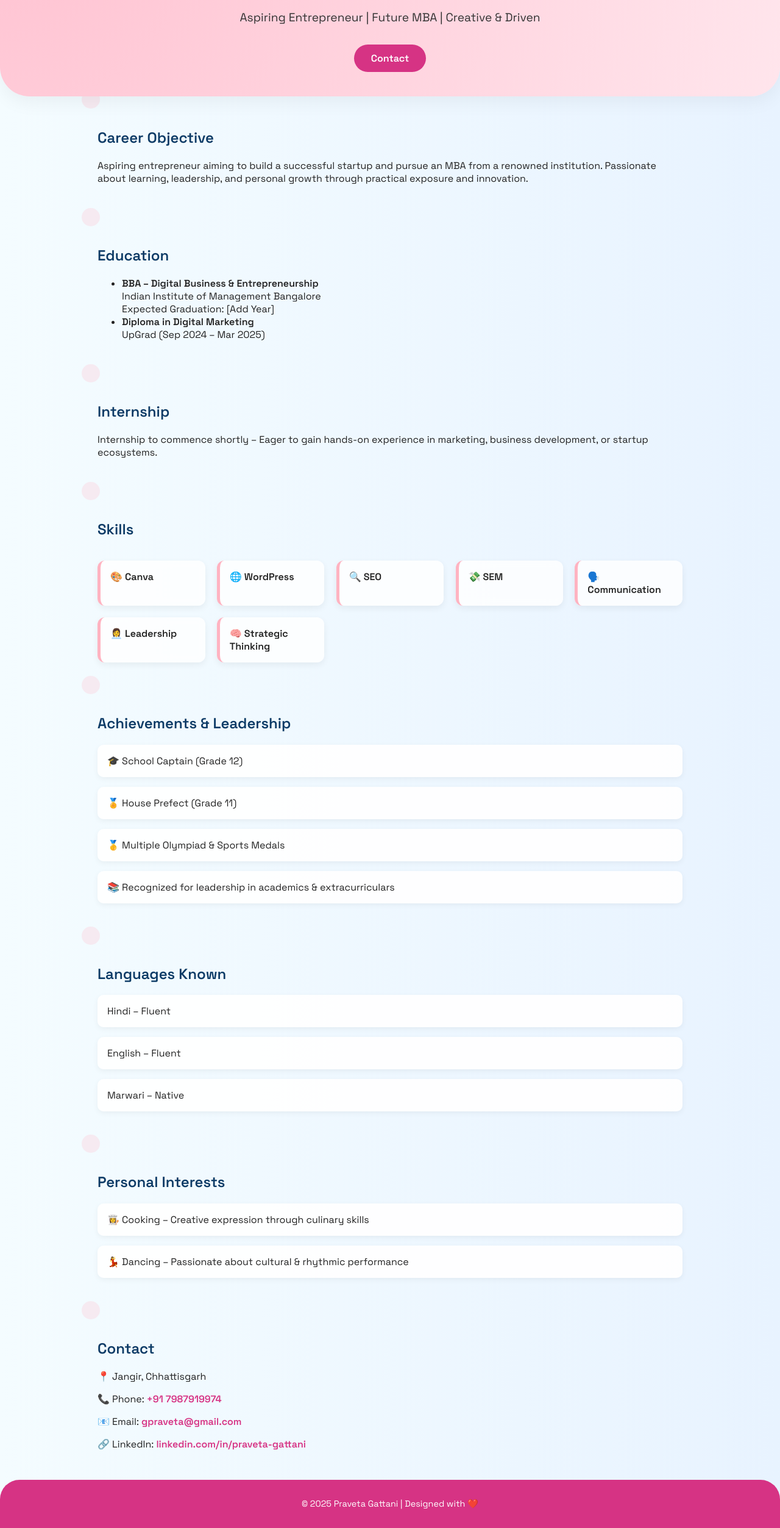
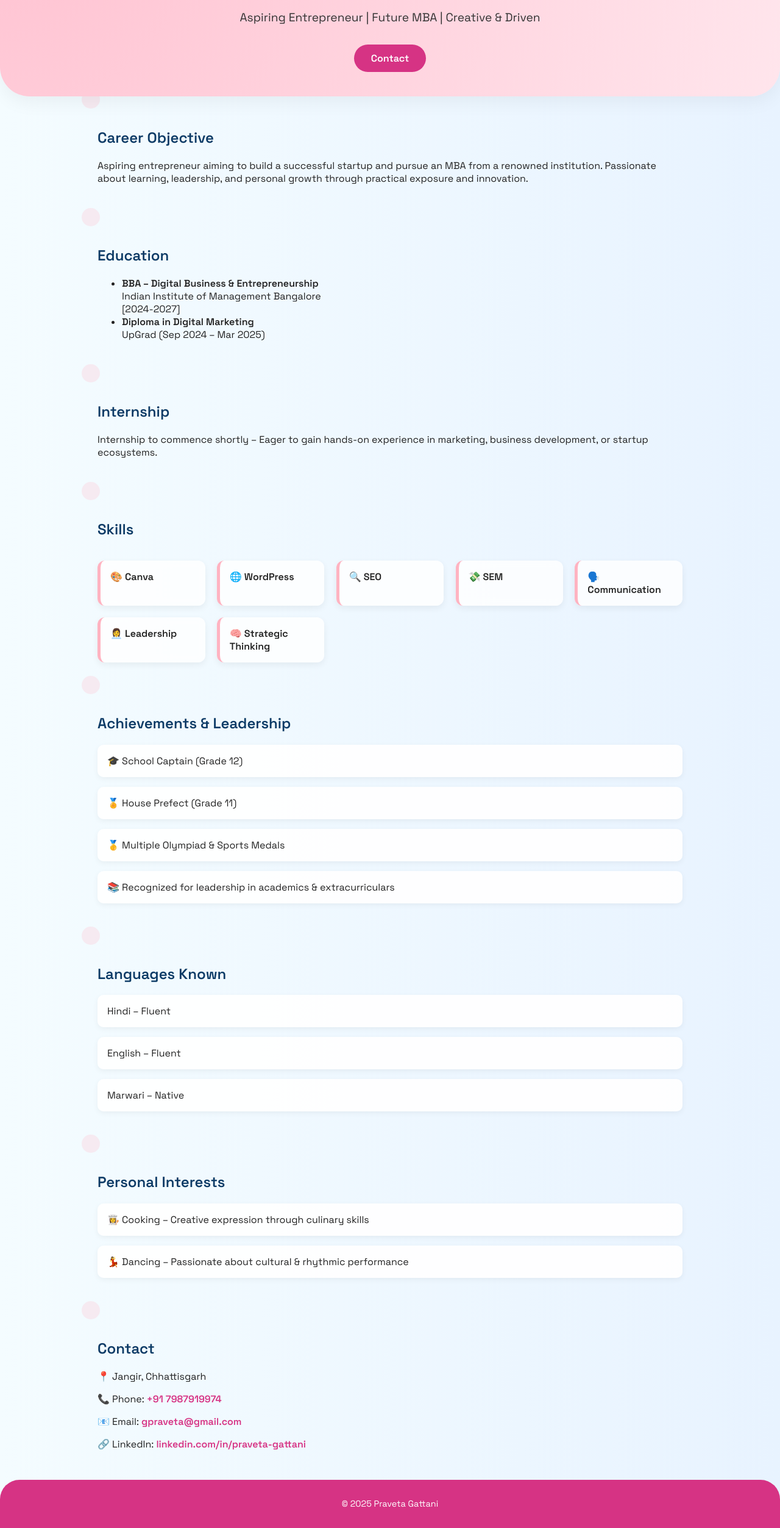
Before and after one commit to PravetaGattani/Resume-website, a plain HTML site: page index.html in a window 1280 px wide. Shown: the part 152-2657 px from the top of the page at 61% size. Drawn offline with Linux system fonts and the light colour scheme.

Commit message:
Update index.html

```diff
--- a/index.html
+++ b/index.html
@@ -26,7 +26,7 @@
   <section class="education">
     <h2>Education</h2>
     <ul>
-      <li><strong>BBA – Digital Business & Entrepreneurship</strong><br />Indian Institute of Management Bangalore<br />Expected Graduation: [Add Year]</li>
+      <li><strong>BBA – Digital Business & Entrepreneurship</strong><br />Indian Institute of Management Bangalore<br /> [2024-2027]</li>
       <li><strong>Diploma in Digital Marketing</strong><br />UpGrad (Sep 2024 – Mar 2025)</li>
     </ul>
   </section>
@@ -85,7 +85,7 @@
   </section>
 
   <footer>
-    <p>© 2025 Praveta Gattani | Designed with ❤️</p>
+    <p>© 2025 Praveta Gattani </p>
   </footer>
 </body>
 
```
